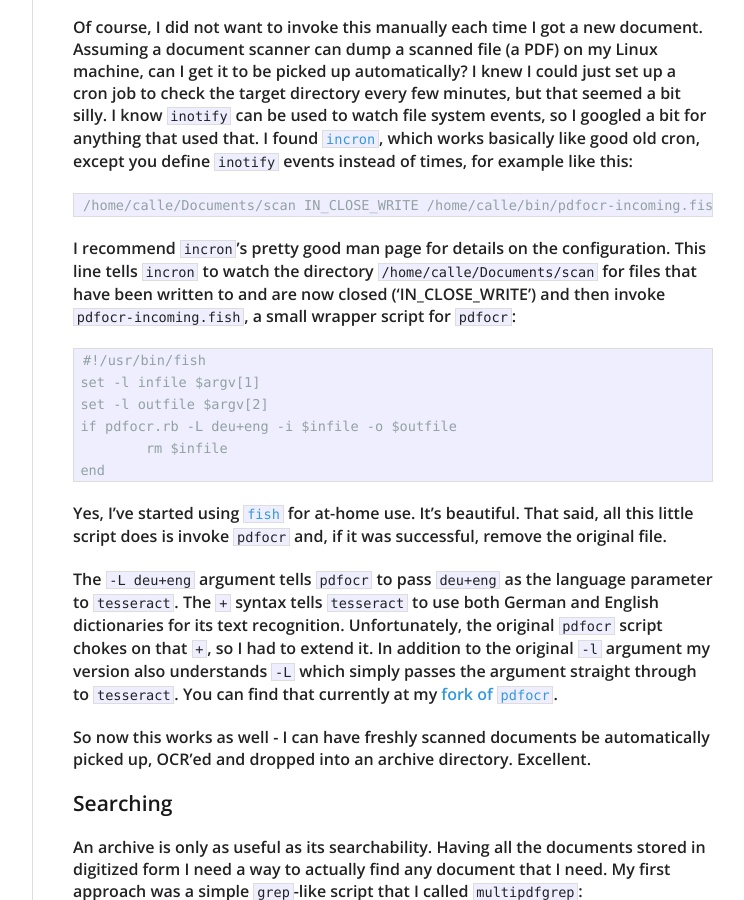
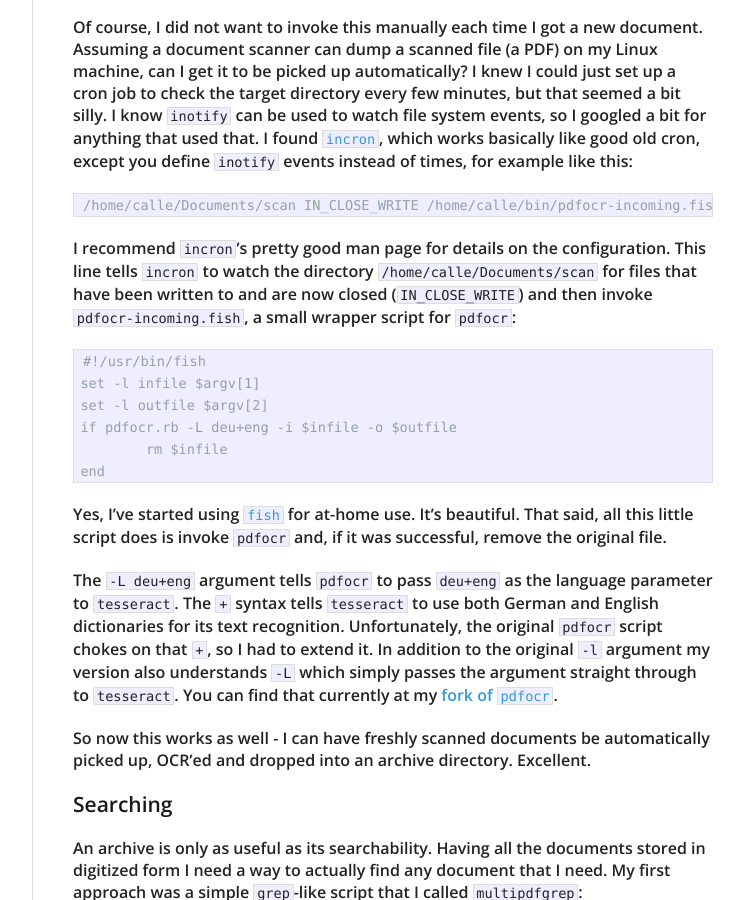
Before and after one commit to duesenklipper/duesenklipper.github.com, a Jekyll site: the page built from _posts/2015-02-28-bring-order-linux-document-scanning.markdown, in a window 1280 px wide and 900 px high, scrolled down 2219 px. Shown: the whole window, without its empty margins (378-1122 px from the left). Built offline with Jekyll 4.4.1, drawn with Linux system fonts in a browser that asks for light colours; nearby versions of some CDN libraries; part of the change alters nothing that is shown.

```diff
--- a/_config.yml
+++ b/_config.yml
@@ -9,6 +9,8 @@ url: "http://blog.duesenklipper.de" # the base hostname & protocol for your site
 twitter_username: duesenklipper
 github_username:  duesenklipper
 
+permalink: :year/:month/:day/:title.html
+
 # Build settings
 markdown: kramdown
 
--- a/_posts/2015-02-28-bring-order-linux-document-scanning.markdown
+++ b/_posts/2015-02-28-bring-order-linux-document-scanning.markdown
@@ -1,7 +1,7 @@
 ---
 layout: post
 title:  "Bringing order to my papers with Linux-based document scanning"
-#categories: linux scanning documents ocr howto
+categories: linux scanning documents ocr howto
 ---
 I have considerable difficulty with keeping papers and documents in order and well-filed. Yes, I'm talking about
 dead-tree documents. They still exist, and are still important for many things. Getting them filed in a timely manner
@@ -89,7 +89,7 @@ used to watch file system events, so I googled a bit for anything that used that
     /home/calle/Documents/scan IN_CLOSE_WRITE /home/calle/bin/pdfocr-incoming.fish $@/$# /home/calle/Documents/scanned/$#
 
 I recommend `incron`'s pretty good man page for details on the configuration. This line tells `incron` to watch the
-directory `/home/calle/Documents/scan` for files that have been written to and are now closed ('IN_CLOSE_WRITE') and
+directory `/home/calle/Documents/scan` for files that have been written to and are now closed (`IN_CLOSE_WRITE`) and
 then invoke `pdfocr-incoming.fish`, a small wrapper script for `pdfocr`:
 
     #!/usr/bin/fish
```
